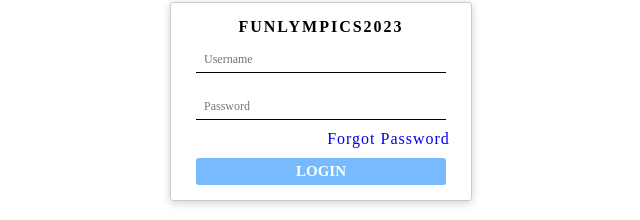
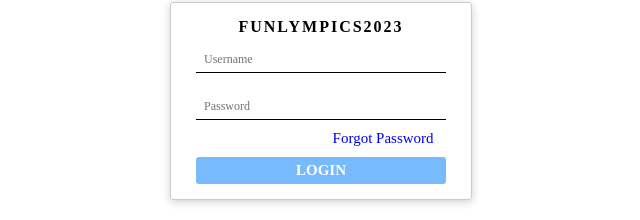
Before and after one commit to Axn-Switch/TimothysProjectX, a Vue app: page /login in a window 1280 px wide. Shown: the part 98-318 px from the top of the page, without its empty margins (319-959 px from the left). Built offline with nearby package versions, Linux system fonts and the light colour scheme; a web font is replaced by a local one.

Commit message:
minor touches

```diff
--- a/src/views/login.vue
+++ b/src/views/login.vue
@@ -48,8 +48,8 @@
 <style scoped>
 	.forgot-password {
 		text-transform: capitalize;
-		margin-left: 50%;
-		letter-spacing: 1px;
+		margin-left: 46%;
+		font-size: 15px;
 	}
 	.forgot-password:hover {
 		text-decoration: underline;
```
